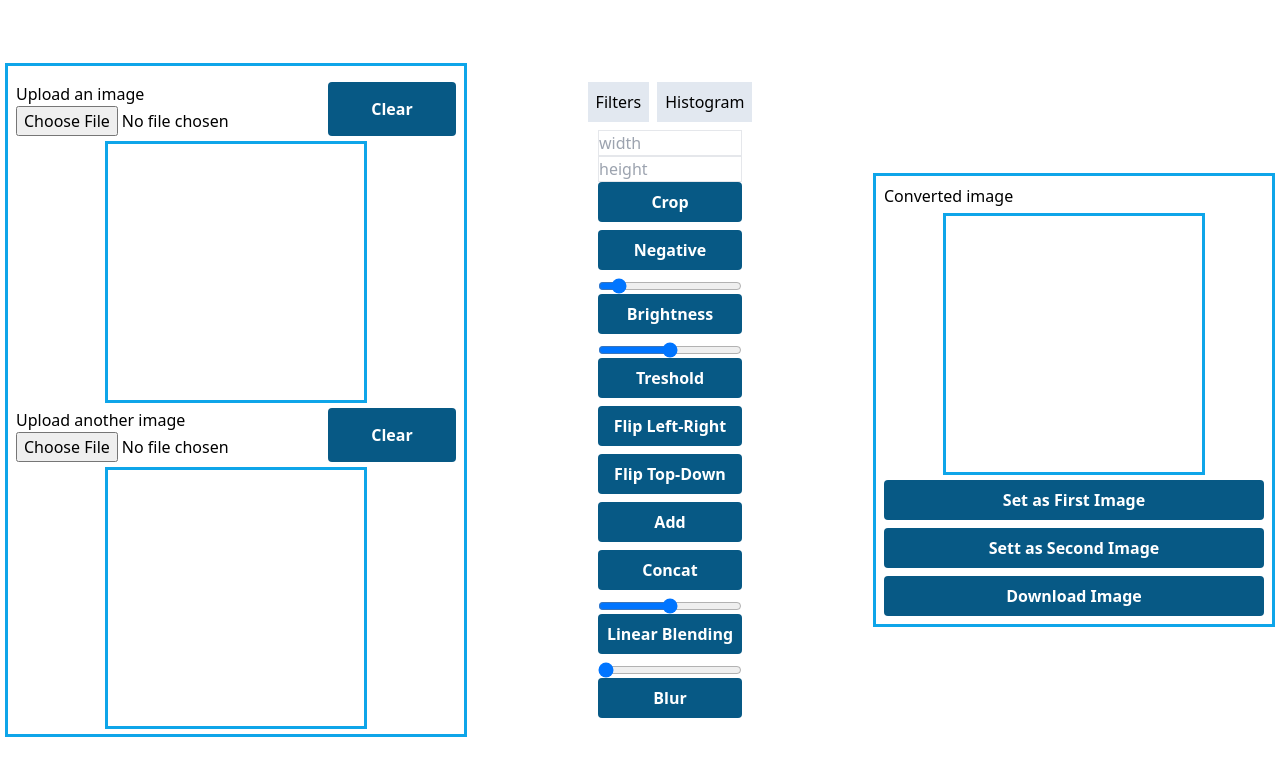
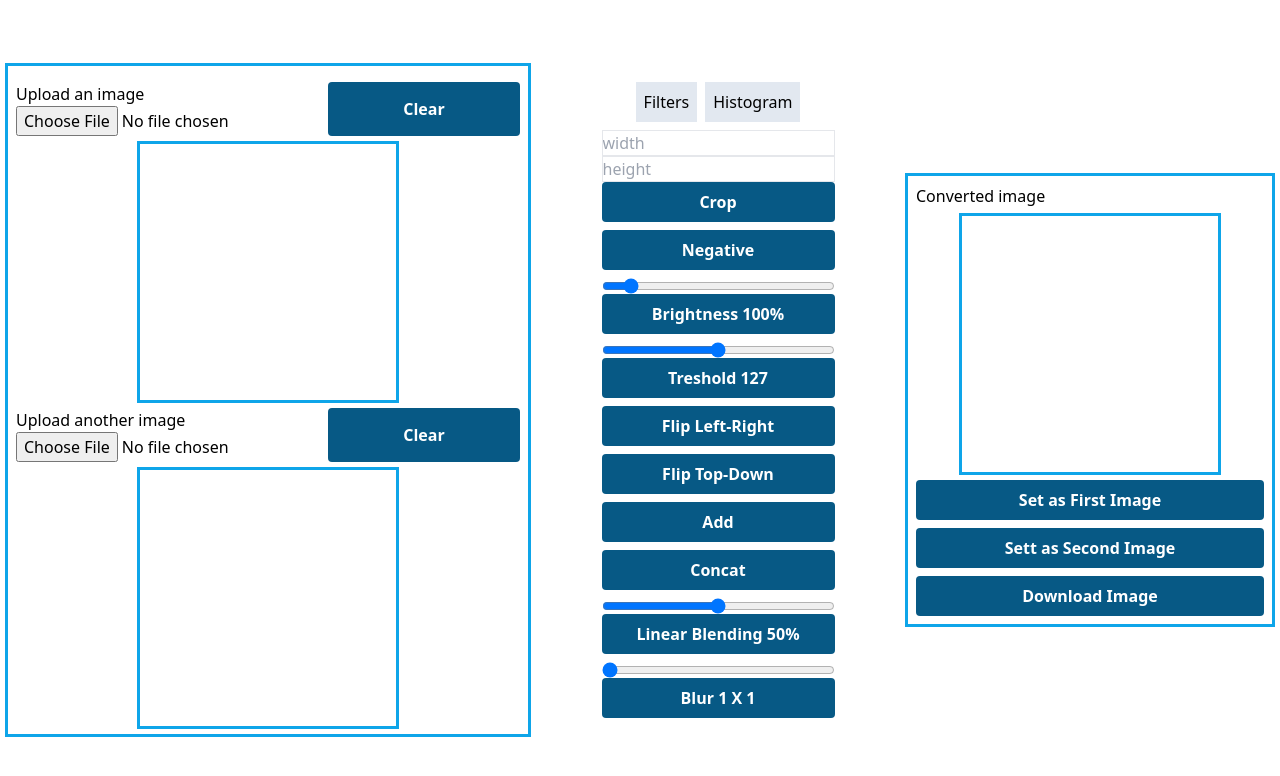
Before and after one commit to guilhermepereira2917/image-processing, a Next.js app: page / in a window 1280 px wide. Shown: the top 776 px of the page. Built offline with nearby package versions, Linux system fonts and the light colour scheme.

Commit message:
added custom slider component

```diff
--- a/src/components/CustomButton.tsx
+++ b/src/components/CustomButton.tsx
@@ -1,6 +1,6 @@
 import React from "react";
 
-type CustomButtonProps = {
+export interface CustomButtonProps {
   text: string;
   onClick: () => void;
 }
@@ -8,7 +8,7 @@ type CustomButtonProps = {
 export default class CustomButton extends React.Component<CustomButtonProps> {
   render() {
     return (
-      <button onClick={this.props.onClick} className="bg-sky-800 p-2 rounded text-white font-bold w-full min-w-32">{this.props.text}</button>
+      <button onClick={this.props.onClick} className="bg-sky-800 p-2 rounded text-white font-bold w-full min-w-48">{this.props.text}</button>
     );
   }
 }
--- /dev/null
+++ b/src/components/CustomSlider.tsx
@@ -0,0 +1,61 @@
+import React, { RefObject, createRef, useEffect, useRef } from "react";
+import CustomButton, { CustomButtonProps } from "./CustomButton";
+
+interface CustomSliderProps extends CustomButtonProps {
+  min: number;
+  max: number;
+  defaultValue: number;
+  step: number;
+
+  renderAditionalText: (value: number) => string;
+}
+
+interface CustomSliderState {
+  aditionalText: string;
+}
+
+export default class CustomSlider extends React.Component<CustomSliderProps, CustomSliderState> {
+  inputRef: RefObject<HTMLInputElement> | null = createRef();
+
+  constructor(props: CustomSliderProps) {
+    super(props);
+
+    this.state = {
+      aditionalText: this.getAditionalTextValue(),
+    };
+  }
+
+  render(): any {
+    return (
+      <div className="flex flex-col">
+        <input ref={this.inputRef} type="range" min={this.props.min} max={this.props.max} defaultValue={this.props.defaultValue} step={this.props.step}
+          onChange={() => this.updateAditionalText()} />
+        <CustomButton {...this.props as CustomButtonProps} text={this.props.text + this.state.aditionalText} />
+      </div>
+    );
+  }
+
+  getValue(): number {
+    const inputRefValue: number | undefined = this.inputRef?.current?.valueAsNumber;
+
+    if (inputRefValue == 0) {
+      return 0;
+    }
+
+    if (!inputRefValue) {
+      return this.props.defaultValue;
+    }
+
+    return inputRefValue;
+  }
+
+  updateAditionalText(): void {
+    this.setState({
+      aditionalText: this.getAditionalTextValue(),
+    });
+  }
+
+  getAditionalTextValue(): string {
+    return this.props.renderAditionalText(this.getValue());
+  }
+}
--- a/src/pages/index.tsx
+++ b/src/pages/index.tsx
@@ -15,6 +15,7 @@ import NegativeFilter from "@/classes/filters/NegativeFilter";
 import TresholdFilter from "@/classes/filters/TresholdFilter";
 import HistogramChart from "@/classes/histogram/HistogramChart";
 import CustomButton from "@/components/CustomButton";
+import CustomSlider from "@/components/CustomSlider";
 import React, { RefObject, useRef } from "react";
 
 export default function Home() {
@@ -101,17 +102,21 @@ export default function Home() {
     filterApplier.applyFilterToFirstImage((image: RgbImage) => { return new NegativeFilter().apply(image) })
   }
 
+  const brightnessSliderRef: RefObject<CustomSlider> = useRef<CustomSlider>(null);
   function onBrightnessFilterClick(): void {
+    const brightnessValue: number = brightnessSliderRef.current ? brightnessSliderRef.current.getValue() / 100 : 100;
+
     filterApplier.applyFilterToFirstImage((image: RgbImage) => {
-      const brightness: number = (document.getElementById('brightnessValue') as HTMLInputElement).value as unknown as number / 100;
-      return new BrightnessFilter().apply(image, brightness);
+      return new BrightnessFilter().apply(image, brightnessValue);
     })
   }
 
+  const tresholdSliderRef: RefObject<CustomSlider> = useRef<CustomSlider>(null);
   function onThresholdFilterClick(): void {
+    const tresholdValue: number = tresholdSliderRef.current ? tresholdSliderRef.current.getValue() : 127;
+
     filterApplier.applyFilterToFirstImage((image: RgbImage) => {
-      const thresold: number = (document.getElementById('tresholdValue') as HTMLInputElement).value as unknown as number;
-      return new TresholdFilter().apply(image, thresold);
+      return new TresholdFilter().apply(image, tresholdValue);
     });
   }
 
@@ -135,18 +140,18 @@ export default function Home() {
     });
   }
 
-  const linearBlendingValueRef: RefObject<HTMLInputElement> = useRef<HTMLInputElement>(null);
+  const linearSliderRef: RefObject<CustomSlider> = useRef<CustomSlider>(null);
   function onLinearBlendingFilterClick(): void {
-    const blendingRatio: number = (linearBlendingValueRef.current?.valueAsNumber || 50) / 100;
+    const blendingRatio: number = (linearSliderRef.current ? linearSliderRef.current.getValue() : 50) / 100;
 
     filterApplier.applyFilterToBothImages((firstImage: RgbImage, secondImage: RgbImage) => {
       return new LinearBlendingFilter().blend(firstImage, secondImage, blendingRatio);
     });
   }
 
-  const blurKernelSizeRef: RefObject<HTMLInputElement> = useRef<HTMLInputElement>(null);
+  const blurSliderRef: RefObject<CustomSlider> = useRef<CustomSlider>(null);
   function onBlurFilterClick(): void {
-    const kernelSize: number = blurKernelSizeRef.current?.valueAsNumber || 1;
+    const kernelSize: number = blurSliderRef.current ? blurSliderRef.current.getValue() : 1;
 
     filterApplier.applyFilterToFirstImage((firstImage: RgbImage): RgbImage => {
       return new BlurFilter().blur(firstImage, kernelSize);
@@ -266,37 +271,29 @@ export default function Home() {
 
         <div ref={filtersTabRef} className="flex flex-col gap-2">
           <div className="flex flex-col">
-            <input type="number" id="cropImageWidthInput" placeholder="width" className="border w-36" />
-            <input type="number" id="cropImageHeightInput" placeholder="height" className="border w-36" />
+            <input type="number" id="cropImageWidthInput" placeholder="width" className="border w-full" />
+            <input type="number" id="cropImageHeightInput" placeholder="height" className="border w-full" />
             <CustomButton text="Crop " onClick={onCropImageClick} />
           </div>
 
-          <button onClick={onNegativeFilterClick} className="bg-sky-800 p-2 rounded text-white font-bold w-36">Negative</button>
+          <CustomButton text="Negative" onClick={onNegativeFilterClick} />
 
-          <div className="flex flex-col">
-            <input id="brightnessValue" type="range" min="0" max="1000" defaultValue="100" step="10" />
-            <CustomButton text="Brightness" onClick={onBrightnessFilterClick} />
-          </div>
+          <CustomSlider text="Brightness" ref={brightnessSliderRef} onClick={onBrightnessFilterClick} min={0} max={1000} defaultValue={100} step={10}
+            renderAditionalText={(value: number): string => { return ` ${value}%` }} />
 
-          <div className="flex flex-col">
-            <input id="tresholdValue" type="range" min="0" max="255" defaultValue="127" step="1" />
-            <CustomButton text="Treshold" onClick={onThresholdFilterClick} />
-          </div>
+          <CustomSlider text="Treshold" ref={tresholdSliderRef} onClick={onThresholdFilterClick} min={0} max={255} defaultValue={127} step={1}
+            renderAditionalText={(value: number): string => { return ` ${value}` }} />
 
           <CustomButton text="Flip Left-Right" onClick={onFlipLeftRightClick} />
           <CustomButton text="Flip Top-Down" onClick={onFlipTopDownClick} />
           <CustomButton text="Add" onClick={onAddImagesClick} />
           <CustomButton text="Concat" onClick={onConcatImagesClick} />
 
-          <div className="flex flex-col">
-            <input ref={linearBlendingValueRef} type="range" min="0" max="100" defaultValue="50" step="1" />
-            <CustomButton text="Linear Blending" onClick={onLinearBlendingFilterClick} />
-          </div>
+          <CustomSlider text="Linear Blending" ref={linearSliderRef} onClick={onLinearBlendingFilterClick} min={0} max={100} defaultValue={50} step={1}
+            renderAditionalText={(value: number): string => { return ` ${value}%` }} />
 
-          <div className="flex flex-col">
-            <input ref={blurKernelSizeRef} type="range" min="1" max="5" defaultValue="1" step="1" />
-            <CustomButton text="Blur" onClick={onBlurFilterClick} />
-          </div>
+          <CustomSlider text="Blur" ref={blurSliderRef} onClick={onBlurFilterClick} min={1} max={5} defaultValue={1} step={1}
+            renderAditionalText={(value: number): string => { return ` ${value} X ${value}` }} />
         </div>
 
         <div ref={histogramTabRef} className="gap-2 w-full hidden">
```
